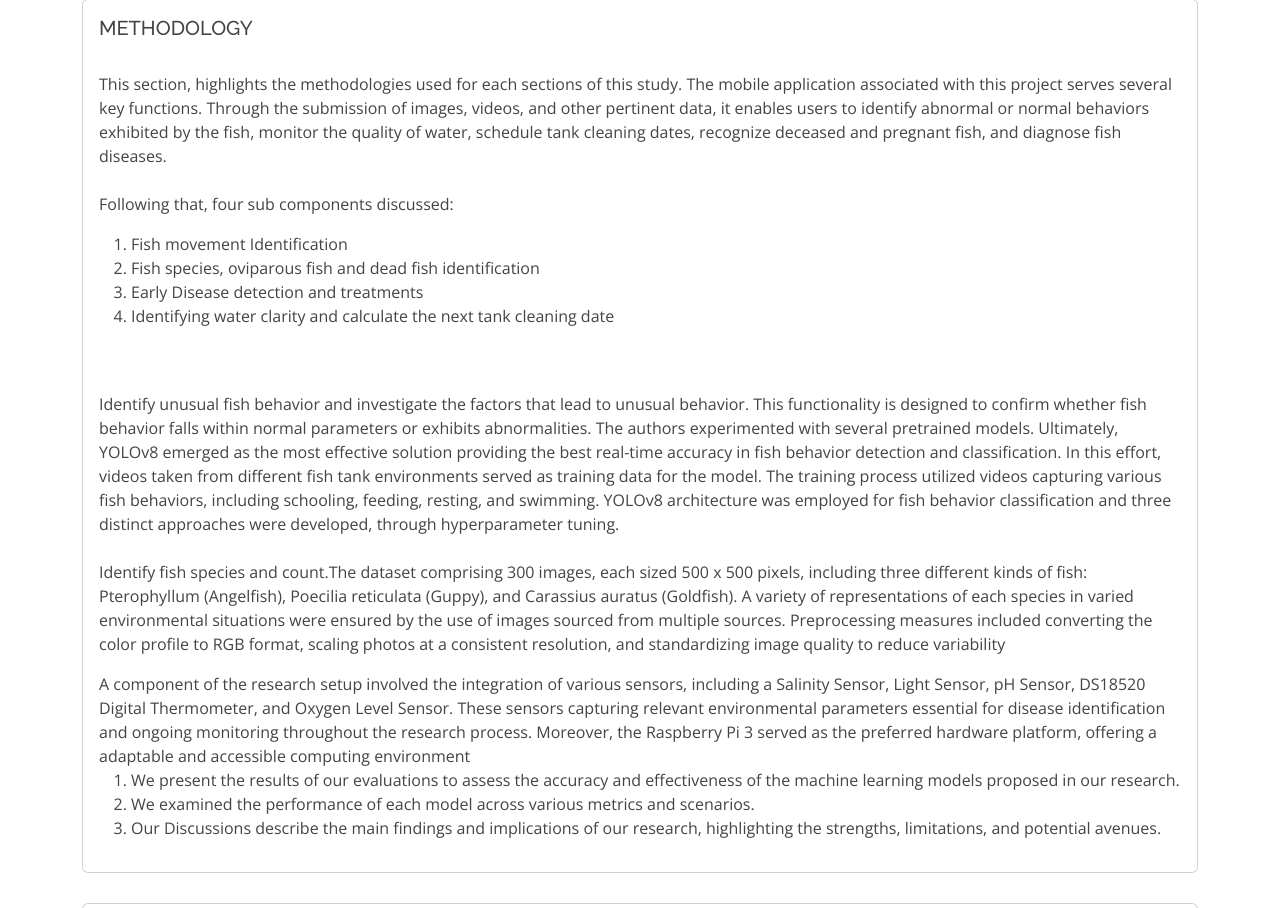
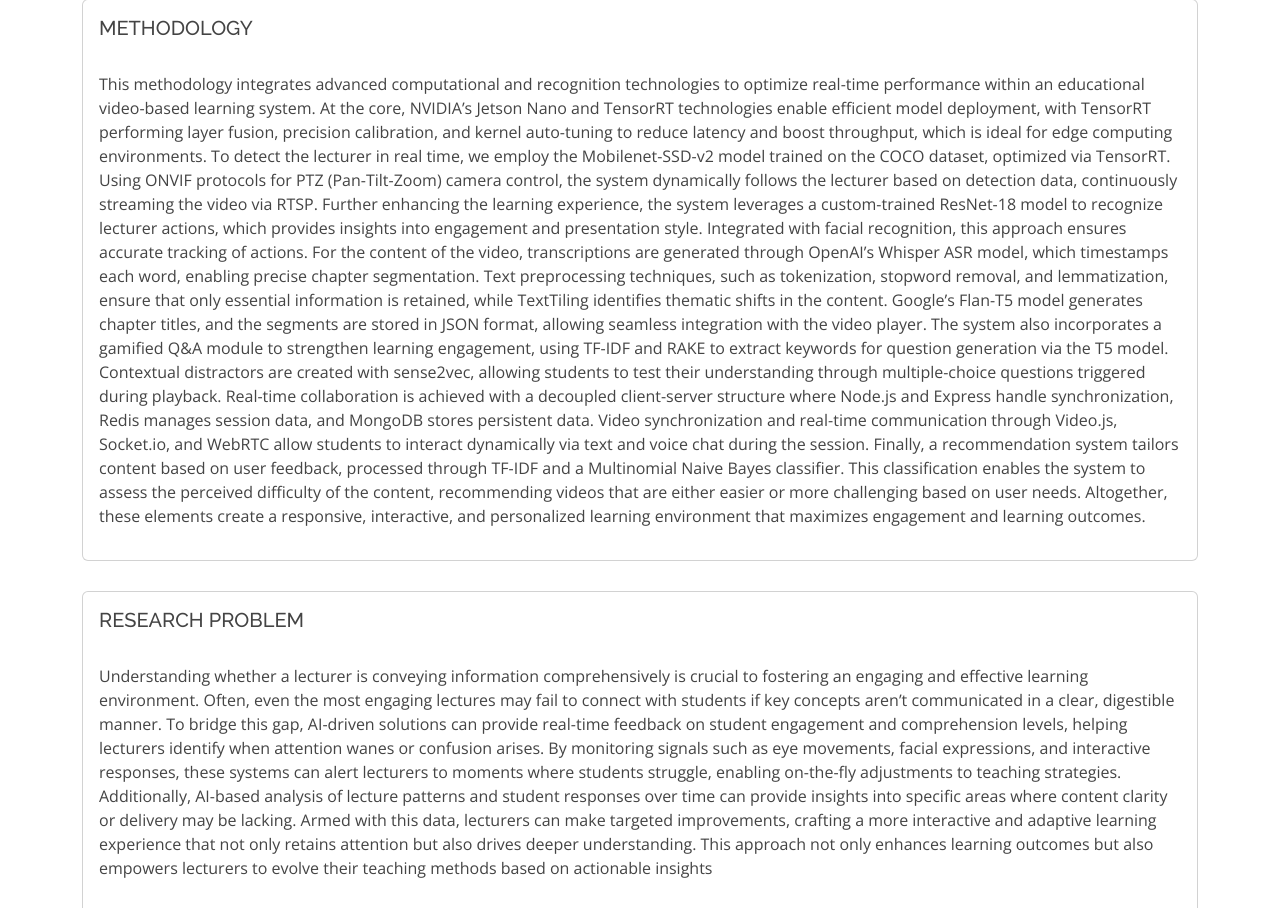
Before and after one commit to IT21008382/static_website_rp, a plain HTML site: page index.html in a window 1280 px wide. Shown: the part 3212-4120 px from the top of the page. Drawn offline with nearby package versions, Linux system fonts and the light colour scheme.

Commit message:
final changes

```diff
--- a/index.html
+++ b/index.html
@@ -297,68 +297,13 @@
                         <!-- <p class="card-text">With supporting text below as a natural lead-in to additional content.</p> -->
 
                         <p>
-                          This section, highlights the methodologies used for
-                          each sections of this study.
-                           The mobile application associated with this project
-                          serves several key functions. Through the submission of
-                          images, videos, and other pertinent data, it enables users to
-                          identify abnormal or normal behaviors exhibited by the
-                          fish, monitor the quality of water, schedule tank cleaning
-                          dates, recognize deceased and pregnant fish, and diagnose
-                          fish diseases.
+                          This methodology integrates advanced computational and recognition technologies to optimize real-time performance within an educational video-based learning system. At the core, NVIDIA’s Jetson Nano and TensorRT technologies enable efficient model deployment, with TensorRT performing layer fusion, precision calibration, and kernel auto-tuning to reduce latency and boost throughput, which is ideal for edge computing environments. To detect the lecturer in real time, we employ the Mobilenet-SSD-v2 model trained on the COCO dataset, optimized via TensorRT. Using ONVIF protocols for PTZ (Pan-Tilt-Zoom) camera control, the system dynamically follows the lecturer based on detection data, continuously streaming the video via RTSP.
 
-                          <br><br>
-                          Following that, four sub components discussed:
-    <ol>
-    <li>Fish movement Identification</li>
-    <li>Fish species, oviparous fish and dead fish identification</li>
-    <li>Early Disease detection and treatments</li>
-    <li>Identifying water clarity and calculate the next tank cleaning date</li>
-    </ol>
-                          <br><br>
-                          Identify unusual fish
-    behavior and investigate the factors that lead to unusual
-    behavior. This functionality is designed to confirm whether
-    fish behavior falls within normal parameters or exhibits
-    abnormalities. The authors experimented with several pretrained models. Ultimately, YOLOv8 emerged as the most
-    effective solution providing the best real-time accuracy in
-    fish behavior detection and classification. In this effort,
-    videos taken from different fish tank environments served
-    as training data for the model. The training process utilized
-    videos capturing various fish behaviors, including
-    schooling, feeding, resting, and swimming. YOLOv8
-    architecture was employed for fish behavior classification
-    and three distinct approaches were developed, through
-    hyperparameter tuning.
-                          <br><br>
-                          Identify fish
-                          species and count.The dataset comprising 300 images, each
-                          sized 500 x 500 pixels, including three different kinds of
-                          fish: Pterophyllum (Angelfish), Poecilia reticulata
-                          (Guppy), and Carassius auratus (Goldfish). A variety of
-                          representations of each species in varied environmental
-                          situations were ensured by the use of images sourced from
-                          multiple sources. Preprocessing measures included
-                          converting the color profile to RGB format, scaling photos
-                          at a consistent resolution, and standardizing image quality
-                          to reduce variability
+Further enhancing the learning experience, the system leverages a custom-trained ResNet-18 model to recognize lecturer actions, which provides insights into engagement and presentation style. Integrated with facial recognition, this approach ensures accurate tracking of actions. For the content of the video, transcriptions are generated through OpenAI’s Whisper ASR model, which timestamps each word, enabling precise chapter segmentation. Text preprocessing techniques, such as tokenization, stopword removal, and lemmatization, ensure that only essential information is retained, while TextTiling identifies thematic shifts in the content. Google’s Flan-T5 model generates chapter titles, and the segments are stored in JSON format, allowing seamless integration with the video player.
 
+The system also incorporates a gamified Q&A module to strengthen learning engagement, using TF-IDF and RAKE to extract keywords for question generation via the T5 model. Contextual distractors are created with sense2vec, allowing students to test their understanding through multiple-choice questions triggered during playback. Real-time collaboration is achieved with a decoupled client-server structure where Node.js and Express handle synchronization, Redis manages session data, and MongoDB stores persistent data. Video synchronization and real-time communication through Video.js, Socket.io, and WebRTC allow students to interact dynamically via text and voice chat during the session.
 
-                        </p>
-                        A component of the research setup involved the
-    integration of various sensors, including a Salinity Sensor,
-    Light Sensor, pH Sensor, DS18520 Digital Thermometer,
-    and Oxygen Level Sensor. These sensors capturing relevant
-    environmental parameters essential for disease
-    identification and ongoing monitoring throughout the
-    research process. Moreover, the Raspberry Pi 3 served as
-    the preferred hardware platform, offering a adaptable and
-    accessible computing environment
-                        <ol>
-                          <li> We present the results of our evaluations to assess the accuracy and effectiveness of the machine learning models proposed in our research.</li>
-                          <li> We examined the performance of each model across various metrics and scenarios.</li>
-                          <li> Our Discussions describe the main findings and implications of our research, highlighting the strengths, limitations, and potential avenues.</li>
-                        </ol>
+Finally, a recommendation system tailors content based on user feedback, processed through TF-IDF and a Multinomial Naive Bayes classifier. This classification enables the system to assess the perceived difficulty of the content, recommending videos that are either easier or more challenging based on user needs. Altogether, these elements create a responsive, interactive, and personalized learning environment that maximizes engagement and learning outcomes.
                       </div>
                     </div>
                   </div>
@@ -738,7 +683,7 @@
               <h4>Final Thesis</h4>
               <p>The document contains the Proposed solution to the research question, which was finalized after completing the research</p>
               <br>
-              <a href="https://drive.google.com/drive/folders/1LsKOMJV-wlfsRtKE15ePlUnp5xB_fR_n?usp=sharing" download>
+              <a href="https://drive.google.com/file/d/1fcapV2Sme9frkfntK6CoVTHRnVAyFADZ/view?usp=sharing" download>
               <button type="button" class="btn btn-outline-primary btn-sm btn-block bi bi-file-earmark-arrow-down-fill"> Download
 
               </button>
@@ -837,7 +782,7 @@
               <h4>Final presentation</h4>
               <p>100% Completion with deployed Solution</p>
               <br>
-              <a href="https://drive.google.com/drive/folders/1CQLbYnCUsqDZr4IhQTMmH5w4djTYbOr2?usp=sharing" download>
+              <a href="https://docs.google.com/presentation/d/1D-y7rfrJaDKINfK7mY-Aw6gKlolneDDq/edit?usp=sharing&ouid=100492148249577352882&rtpof=true&sd=true" download>
               <button type="button" class="btn btn-outline-primary btn-sm btn-block bi bi-file-earmark-arrow-down-fill"> Download
 
               </button>
@@ -873,7 +818,7 @@
               <div class="email">
                 <i class="bi bi-envelope"></i>
                 <h4>Email:</h4>
-                <p>edsenseltd@gmal.com</p>
+                <p>edsenseltd@gmail.com</p>
               </div>
 
               <div class="phone">
```
